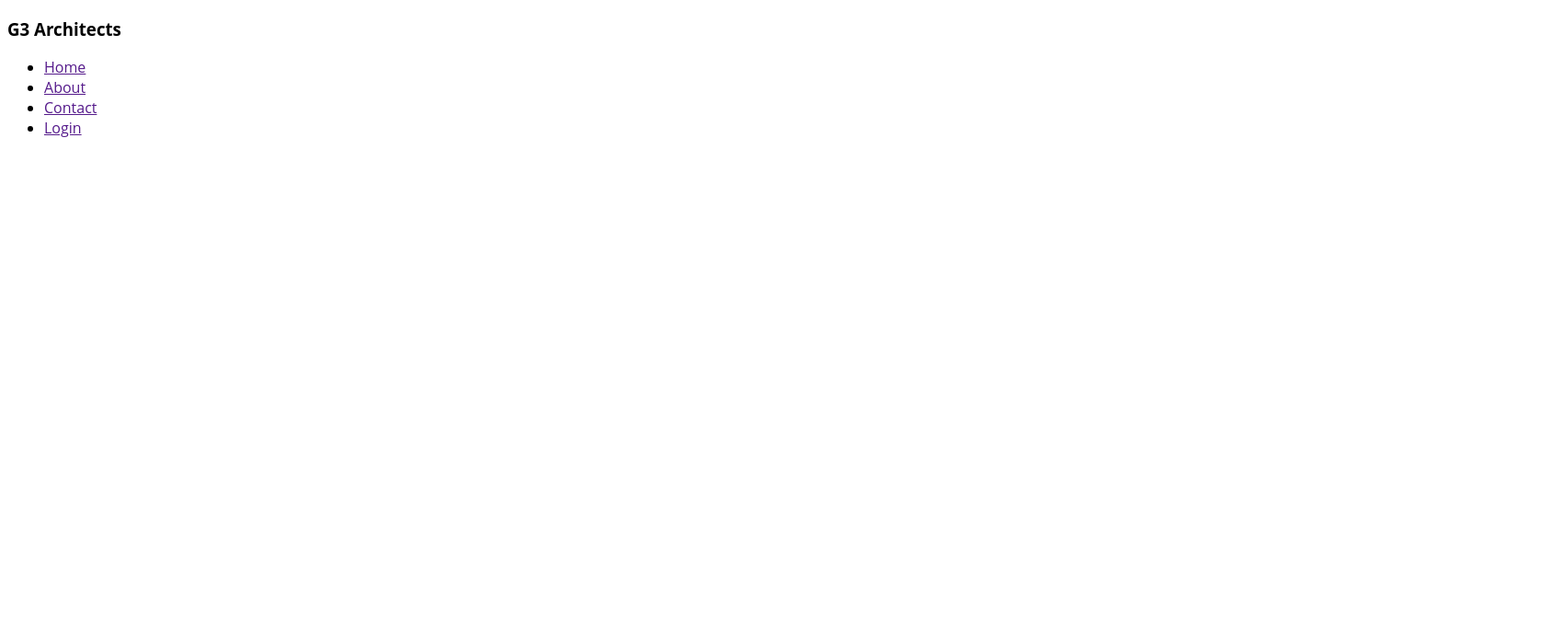
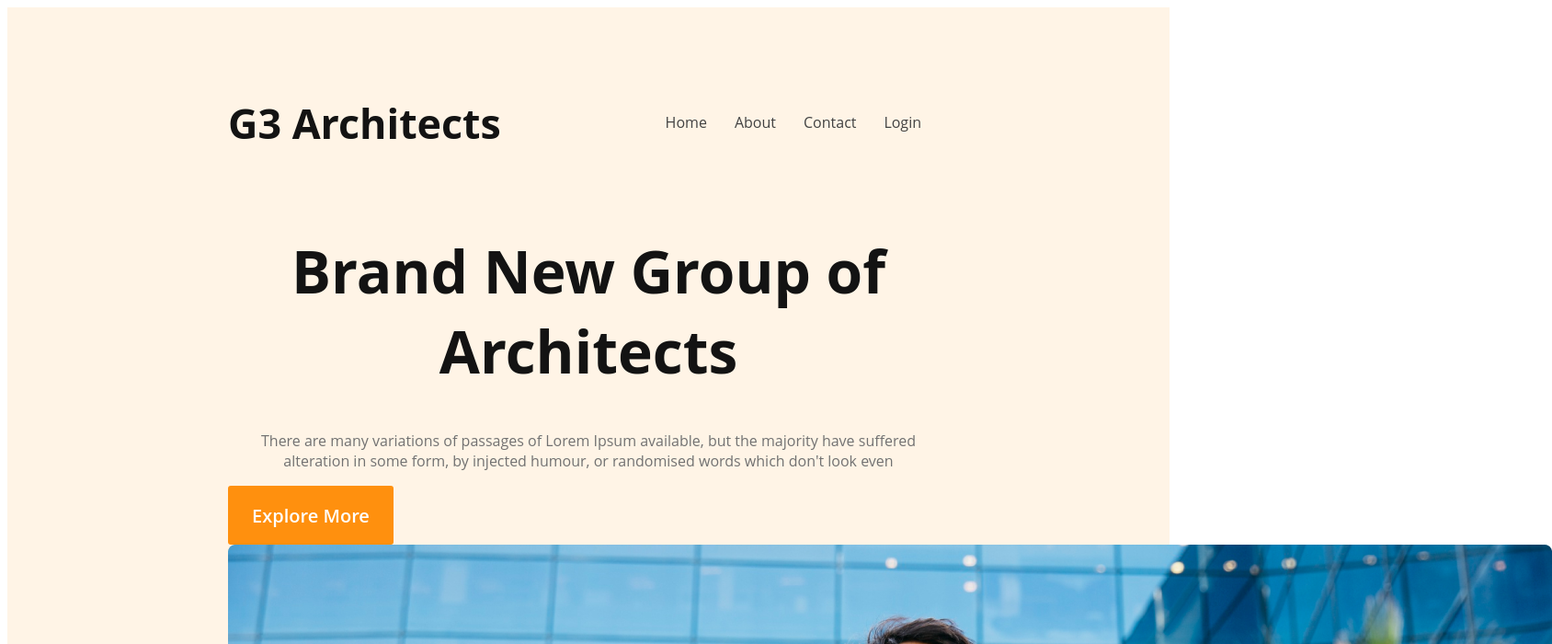
Before and after one commit to Amjadhossain01/g3-architect-website, a plain HTML site: page index.html in a window 1280 px wide. Shown: the top 700 px of the page at 92% size, 1688 px wide, since content can reach past the window. Drawn offline with Linux system fonts and the light colour scheme.

Commit message:
banner content addeded

```diff
--- a/index.html
+++ b/index.html
@@ -11,7 +11,7 @@
 <body>
   <header>
     <nav>
-      <h3>G3 Architects</h3>
+      <h3 class="nav-title">G3 Architects</h3>
       <ul>
         <li><a href="">Home</a></li>
         <li><a href="">About</a></li>
@@ -19,6 +19,18 @@
         <li><a href="">Login</a></li>
       </ul>
     </nav>
+    <div class="banner">
+      <div class="banner-content">
+        <h1 class="banner-title">Brand New
+          Group of Architects</h1>
+        <p class="banner-description">There are many variations of passages of Lorem Ipsum available, but the majority
+          have suffered alteration in
+          some form,
+          by injected humour, or randomised words which don't look even</p>
+      </div>
+      <button class="btn-primary">Explore More</button>
+      <img src="images/images/banner.png" alt="">
+    </div>
   </header>
   <main>
 
--- a/styles/architect.css
+++ b/styles/architect.css
@@ -1,8 +1,67 @@
 /* Work Sans Font From Google Fonts */
 @import url('https://fonts.googleapis.com/css2?family=Work+Sans:ital,wght@0,400;0,600;0,700;0,800;1,600&display=swap');
+
+/* Shared Styles */
+
 *{
   font-family: 'Work Sans', sans-serif;
   font-family: 'lato', sans-serif;
   font-family: 'open sans', sans-serif;
+}
+/* Button Primary Section Shared Styles */
+.btn-primary{
+  border-radius: 3px;
+  background: #FF900E;
+  border: none;
+  height: 64px;
+  width: 180px;
+  color: #fff;
+  font-size: 20px;
+  font-weight: 600;
+}
+
+/* Header Styles */
+header{
+  background: rgba(255, 144, 14, 0.10);
+  padding: 50px 240px;
+}
+nav{
+  display:flex;
+  justify-content: space-between;
+  align-items: center;
+}
+.nav-title{
+  color: #131313;
+  font-size: 2.8rem;
+  font-weight: 700;
+}
+nav > ul{
+  display: flex;
+}
+nav li{
+  list-style: none;
+  margin-right: 30px;
+  font-weight: 500;
+  font-size: 1rem;
 
 }
+nav li a{
+  text-decoration: none;
+  color: #424242;
+}
+
+/* banner-styles */
+.banner-content{
+  max-width: 800px;
+  text-align: center;
+  margin: 0 auto;
+}
+.banner-title{
+  font-size: 4rem;
+  font-weight: 700;
+  max-width: 865px;
+  color: #131313;
+}
+.banner-description{
+  color: #727272;
+}
```
Also changed, not shown: images/images/architect.png (added), images/images/banner.png (added), images/images/icons/customers.png (added), images/images/icons/email.png (added), images/images/icons/projects.png (added), images/images/icons/ribon.png (added), images/images/sponsors/amazon.png (added), images/images/sponsors/figma.png (added), images/images/sponsors/google.png (added), images/images/sponsors/spotify.png (added), images/images/sponsors/telerama.png (added), images/images/team1.png (added), images/images/team2.png (added), images/images/team3.png (added), 1 more files.
